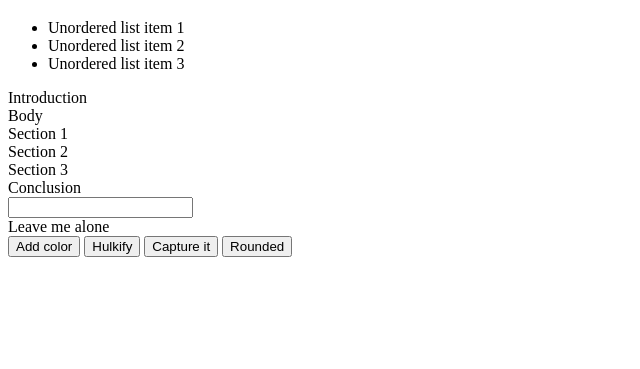
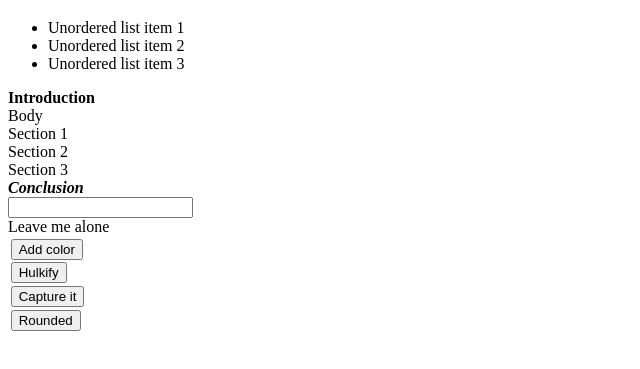
Before and after one commit to abidina/event-handlers, a plain HTML site: page index.html in a window 1280 px wide. Shown: the part 61-430 px from the top of the page, without its empty margins (0-640 px from the left). Drawn offline with Linux system fonts and the light colour scheme.

Commit message:
completed exercise

```diff
--- a/events.css
+++ b/events.css
@@ -1,4 +1,3 @@
-
 .blue {
   color: blue;
 }
@@ -15,3 +14,18 @@
   border: black 1px solid;
   border-radius: 5px;
 }
+
+section:first-of-type {
+  font-weight: 800;
+}
+
+section:last-of-type {
+  font-style: italic;
+  font-weight: 800;
+}
+
+button {
+  display: block;
+  margin: .2em;
+}
+/*Make the buttons stop appearing next to each other as inline elements. Change them into block elements. */
--- a/events.js
+++ b/events.js
@@ -45,9 +45,3 @@ capButton.addEventListener("click", function() {
 roundButton.addEventListener("click", function() {
   guineaEl.setAttribute("class", "rounded");
 });
-
-// The first section's text should be bold.
-
-// The last section's text should be bold and italicized.
-
-// Make the buttons stop appearing next to each other as inline elements. Change them into block elements.
```
